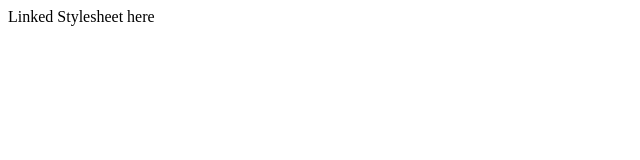
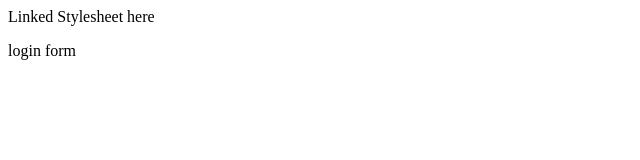
Before and after one commit to ishwar-soni/learn, a plain HTML site: page index.html in a window 1280 px wide. Shown: the full height of the page, 0-640 px from the left. Drawn offline with Linux system fonts and the light colour scheme.

Commit message:
login form

```diff
--- a/index.html
+++ b/index.html
@@ -4,5 +4,6 @@
 
 	<body>
 		<p>Linked Stylesheet here</p>
+		<p>login form</p>
 	</body>
 </html>
```
Also changed, not shown: login.html (added, +5 -0 lines).
